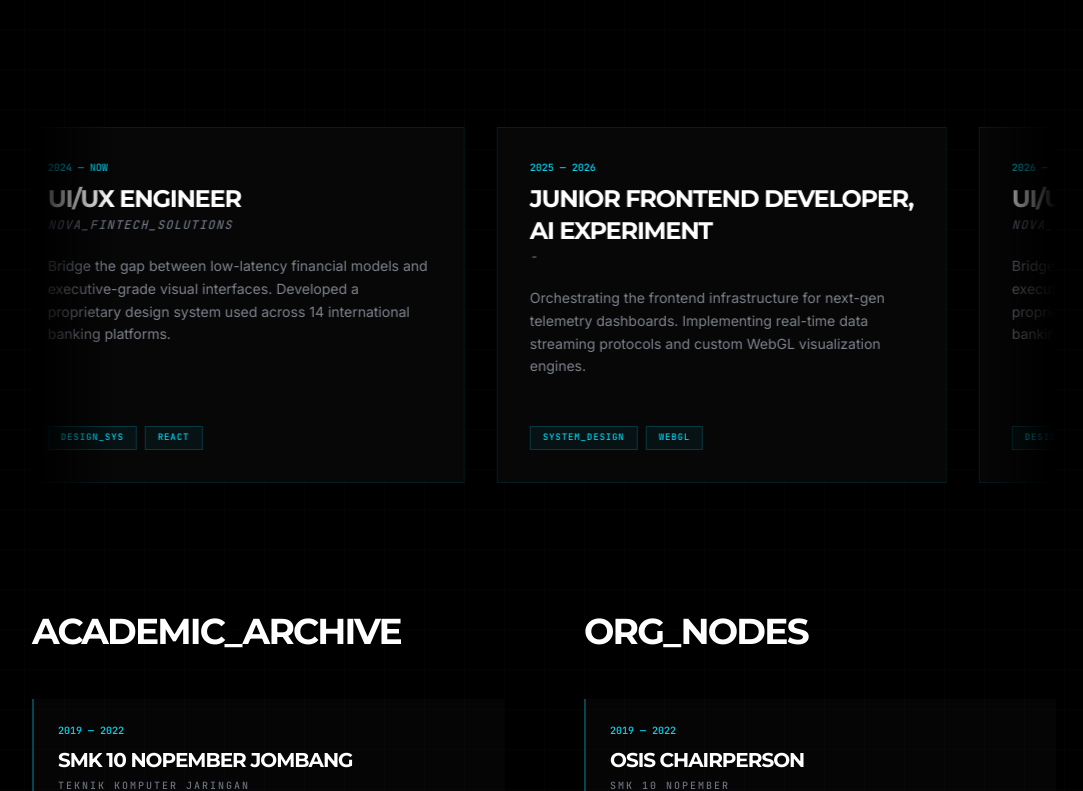
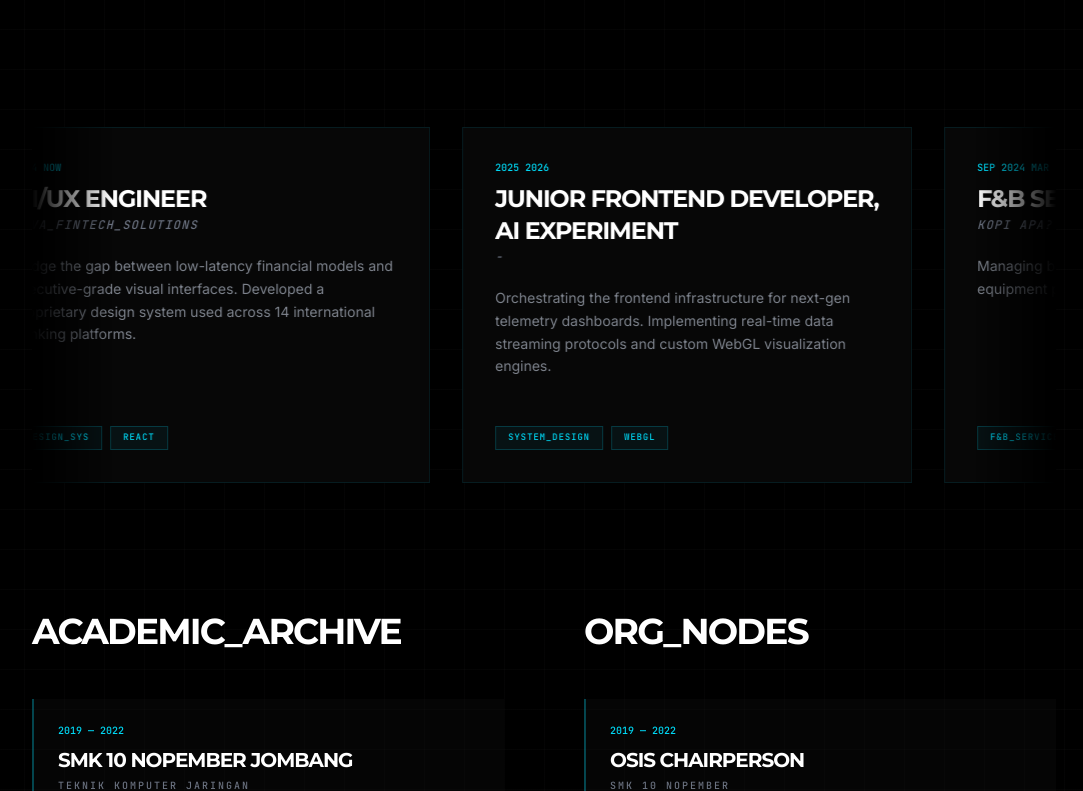
Before and after one commit to 4yangXYAO/4yangXYAO, a React (Vite) app in the folder frontend/: page /about in a window 1280 px wide. Shown: the part 571-1362 px from the top of the page, without its empty margins (96-1179 px from the left). Built offline with nearby package versions, Linux system fonts and the light colour scheme; no server answers.

Commit message:
Speed up marquee animations on About page

```diff
--- a/frontend/src/pages/AboutPage.tsx
+++ b/frontend/src/pages/AboutPage.tsx
@@ -26,53 +26,43 @@ export const AboutPage = () => {
    const avatarUrl = getImageUrl(profile.avatar);
 
    const careerTimeline = [
-
        {
-         period: "2024 — NOW",
+          period: "2024  NOW",
           role: "UI/UX Engineer",
           company: "NOVA_FINTECH_SOLUTIONS",
           description: "Bridge the gap between low-latency financial models and executive-grade visual interfaces. Developed a proprietary design system used across 14 international banking platforms.",
           tags: ["DESIGN_SYS", "REACT"]
        },
        {
-
-         period: "2025 — 2026",
+          period: "2025  2026",
           role: "Junior Frontend Developer, AI EXPERIMENT",
           company: "-",
           description: "Orchestrating the frontend infrastructure for next-gen telemetry dashboards. Implementing real-time data streaming protocols and custom WebGL visualization engines.",
           tags: ["SYSTEM_DESIGN", "WEBGL"]
        },
-
        {
-         period: "2026 — NOW",
-         role: "UI/UX Engineer",
-         company: "NOVA_FINTECH_SOLUTIONS",
-         description: "Bridge the gap between low-latency financial models and executive-grade visual interfaces. Developed a proprietary design system used across 14 international banking platforms.",
-         tags: ["DESIGN_SYS", "REACT"]
-      },
-      {
-         period: "SEP 2024 — MAR 2025",
+          period: "SEP 2024  MAR 2025",
           role: "F&B Service",
           company: "KOPI APA? (Drink and Snack)",
           description: "Managing basic cleaning, menu recommendations, and equipment preparation.",
           tags: ["F&B_SERVICE", "CUSTOMER_CARE"]
        },
        {
-         period: "MEI 2024 — SEP 2024",
+          period: "MEI 2024  SEP 2024",
           role: "F&B Service",
           company: "WeCaffe (Drink and Snack)",
           description: "Optimized customer satisfaction through personalized service and managed production equipment.",
           tags: ["HOSPITALITY", "OPS"]
        },
        {
-         period: "JUL 2023 — MAR 2024",
+          period: "JUL 2023  MAR 2024",
           role: "Production Helper",
           company: "CV PANGAN BERKAH SENTOSA",
           description: "Assisted in daily production following SOPs and quality control sorting.",
           tags: ["PRODUCTION", "SOP"]
        },
        {
-         period: "OKT 2020 — FEB 2021",
+          period: "OKT 2020  FEB 2021",
           role: "Internship: Help Desk & Technician",
           company: "PT TELKOM INDONESIA",
           description: "Handled customer technical queries and performed field surveys/installations.",
@@ -188,7 +178,7 @@ export const AboutPage = () => {
                         x: {
                            repeat: Infinity,
                            repeatType: "loop",
-                           duration: 150,
+                           duration: 50,
                            ease: "linear",
                         },
                      }}
@@ -261,7 +251,7 @@ export const AboutPage = () => {
                                     x: ["0%", "-50%"]
                                  }}
                                  transition={{
-                                    duration: 80,
+                                    duration: 25,
                                     repeat: Infinity,
                                     ease: "linear"
                                  }}
```
Lines whose indentation alone changed are shown as unchanged.
